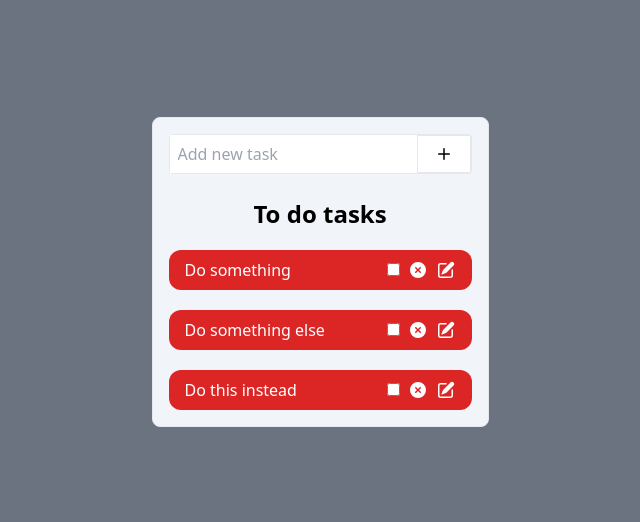
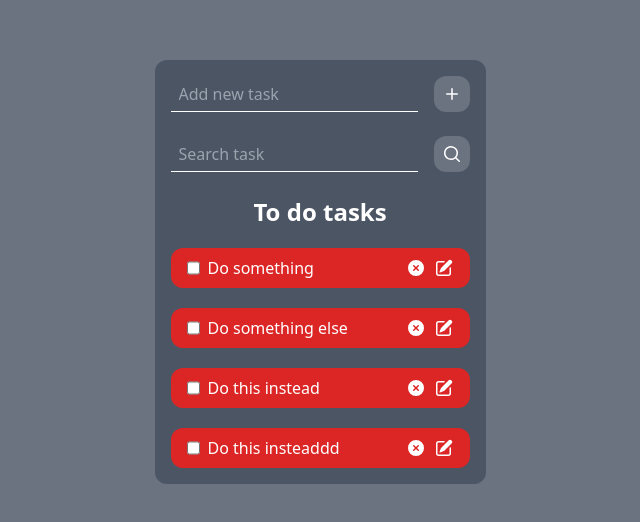
Before and after one commit to JellyGamez/Vue-todo-app, a Vue app: page / in a window 1280 px wide. Shown: the part 128-650 px from the top of the page, without its empty margins (320-960 px from the left). Built offline with nearby package versions, Linux system fonts and the light colour scheme.

Commit message:
improved readability

```diff
--- a/index.html
+++ b/index.html
@@ -8,7 +8,7 @@
     <link href="./src/assets/css/output.css" rel="stylesheet">
   </head>
   <body>
-    <div id="app" class="h-screen grid place-items-center bg-gray-500"></div>
+    <div id="app" class="h-screen grid place-content-center bg-gray-500"></div>
     <script type="module" src="/src/main.js"></script>
   </body>
 </html>
--- a/src/App.vue
+++ b/src/App.vue
@@ -1,22 +1,25 @@
 <script setup>
 import { computed, ref, provide } from 'vue';
-import TaskList from './components/TaskList.vue'
+import TaskList from './components/TaskList.vue';
+import ConfirmEditIcon from './components/icons/ConfirmEditIcon.vue';
+import AddIcon from './components/icons/AddIcon.vue';
 
 const tasks = ref([
     { label: "Do something", completed: false, id: 1      },
     { label: "Do something else", completed: false, id: 2 },
     { label: "Do this instead", completed: false, id: 3   },
+    { label: "Do this insteaddd", completed: false, id: 4 },
 ]);
-const input = ref();
+const input = ref('');
+const searchInput = ref('');
 const idToEdit = ref();
-
 
 const isEditing = computed(() => idToEdit.value !== undefined);
 const filters = computed(() => {
   return {
-        todo: tasks.value.filter(task => !task.completed),
-        completed: tasks.value.filter(task => task.completed),
-      }
+    todo: tasks.value.filter(task => !task.completed && task.label.includes(searchInput.value.trim())),
+    completed: tasks.value.filter(task => task.completed && task.label.includes(searchInput.value.trim())),
+  }
 })
 
 function addNewTask() {
@@ -26,14 +29,11 @@ function addNewTask() {
       task.label = input.value;
       idToEdit.value = undefined;
     }
-  else
-    tasks.value.push({label: input.value, completed: false, id: tasks.value.length + 1});
+  else if (input.value.trim() !== '')
+    tasks.value.push({label: input.value.trim(), completed: false, id: tasks.value.length + 1});
   input.value = '';
 }
 
-function completeTask(taskId) {
-  tasks.value.find(task => task.id)
-}
 function deleteTask(taskId) {
   tasks.value = tasks.value.filter(task => task.id !== taskId);
 }
@@ -48,24 +48,32 @@ provide('editingTask', editingTask);
 </script>
 
 <template>
-  <div class="flex flex-col gap-6 bg-slate-100 border rounded-lg p-4">
+  <div class="flex flex-col gap-6 bg-gray-600 rounded-xl p-4">
 
-    <div class="flex border rounded">
-      <input class="w-full px-2" type="text" :placeholder="!isEditing ? 'Add new task' : 'Edit task'" v-model="input">
-      <button class="bg-white py-2 px-4 border" @click="addNewTask">
+    <div class="flex">
+      <input class="w-full px-2 border-b border-white mr-4 bg-gray-600 text-white outline-none" type="text" :placeholder="!isEditing ? 'Add new task' : 'Edit task'" v-model="input">
+      <button class="py-2 px-2 rounded-xl bg-gray-500" @click="addNewTask">
 
         <template v-if="isEditing">
-          <svg xmlns="http://www.w3.org/2000/svg" viewBox="0 0 20 20" fill="currentColor" class="w-5 h-5">
-          <path fill-rule="evenodd" d="M16.704 4.153a.75.75 0 01.143 1.052l-8 10.5a.75.75 0 01-1.127.075l-4.5-4.5a.75.75 0 011.06-1.06l3.894 3.893 7.48-9.817a.75.75 0 011.05-.143z" clip-rule="evenodd" />
-          </svg>
+          <ConfirmEditIcon/>
         </template>
+
         <template v-else="">
-          <svg xmlns="http://www.w3.org/2000/svg" viewBox="0 0 20 20" fill="currentColor" class="w-5 h-5">
-          <path d="M10.75 4.75a.75.75 0 00-1.5 0v4.5h-4.5a.75.75 0 000 1.5h4.5v4.5a.75.75 0 001.5 0v-4.5h4.5a.75.75 0 000-1.5h-4.5v-4.5z" />
-          </svg>
+          <AddIcon  />
         </template>
 
       </button>
+    </div>
+
+    <div class="flex">
+      <input class="w-full px-2 border-b border-white mr-4 bg-gray-600 text-white outline-none" type="text" placeholder="Search task" v-model="searchInput">
+      <div class="py-2 px-2 bg-gray-500 rounded-xl">
+
+        <svg xmlns="http://www.w3.org/2000/svg" viewBox="0 0 20 20" fill="white" class="w-5 h-5">
+        <path fill-rule="evenodd" d="M9 3.5a5.5 5.5 0 100 11 5.5 5.5 0 000-11zM2 9a7 7 0 1112.452 4.391l3.328 3.329a.75.75 0 11-1.06 1.06l-3.329-3.328A7 7 0 012 9z" clip-rule="evenodd" />
+        </svg>
+
+      </div>
     </div>
 
     <TaskList listLabel="To do tasks" :tasks="filters.todo"/>
--- a/src/assets/css/output.css
+++ b/src/assets/css/output.css
@@ -526,20 +526,16 @@ video {
   margin-bottom: 1.25rem;
 }
 
+.mr-4 {
+  margin-right: 1rem;
+}
+
 .flex {
   display: flex;
 }
 
 .grid {
   display: grid;
-}
-
-.h-screen {
-  height: 100vh;
-}
-
-.h-6 {
-  height: 1.5rem;
 }
 
 .h-5 {
@@ -550,8 +546,8 @@ video {
   height: 100%;
 }
 
-.w-6 {
-  width: 1.5rem;
+.h-screen {
+  height: 100vh;
 }
 
 .w-5 {
@@ -566,24 +562,20 @@ video {
   flex-direction: column;
 }
 
-.place-items-center {
-  place-items: center;
-}
-
-.items-center {
-  align-items: center;
+.place-content-center {
+  place-content: center;
 }
 
 .justify-between {
   justify-content: space-between;
 }
 
-.gap-10 {
-  gap: 2.5rem;
+.gap-5 {
+  gap: 1.25rem;
 }
 
-.gap-5 {
-  gap: 1.25rem;
+.gap-6 {
+  gap: 1.5rem;
 }
 
 .space-x-2 > :not([hidden]) ~ :not([hidden]) {
@@ -592,31 +584,17 @@ video {
   margin-left: calc(0.5rem * calc(1 - var(--tw-space-x-reverse)));
 }
 
-.space-x-4 > :not([hidden]) ~ :not([hidden]) {
-  --tw-space-x-reverse: 0;
-  margin-right: calc(1rem * var(--tw-space-x-reverse));
-  margin-left: calc(1rem * calc(1 - var(--tw-space-x-reverse)));
-}
-
 .rounded-xl {
   border-radius: 0.75rem;
 }
 
-.rounded {
-  border-radius: 0.25rem;
+.border-b {
+  border-bottom-width: 1px;
 }
 
-.rounded-lg {
-  border-radius: 0.5rem;
-}
-
-.border {
-  border-width: 1px;
-}
-
-.border-black {
+.border-white {
   --tw-border-opacity: 1;
-  border-color: rgb(0 0 0 / var(--tw-border-opacity));
+  border-color: rgb(255 255 255 / var(--tw-border-opacity));
 }
 
 .bg-gray-500 {
@@ -624,24 +602,23 @@ video {
   background-color: rgb(107 114 128 / var(--tw-bg-opacity));
 }
 
+.bg-gray-600 {
+  --tw-bg-opacity: 1;
+  background-color: rgb(75 85 99 / var(--tw-bg-opacity));
+}
+
 .bg-red-600 {
   --tw-bg-opacity: 1;
   background-color: rgb(220 38 38 / var(--tw-bg-opacity));
 }
 
-.bg-red-100 {
-  --tw-bg-opacity: 1;
-  background-color: rgb(254 226 226 / var(--tw-bg-opacity));
+.p-4 {
+  padding: 1rem;
 }
 
-.bg-black {
-  --tw-bg-opacity: 1;
-  background-color: rgb(0 0 0 / var(--tw-bg-opacity));
-}
-
-.bg-white {
-  --tw-bg-opacity: 1;
-  background-color: rgb(255 255 255 / var(--tw-bg-opacity));
+.px-2 {
+  padding-left: 0.5rem;
+  padding-right: 0.5rem;
 }
 
 .px-4 {
@@ -652,21 +629,6 @@ video {
 .py-2 {
   padding-top: 0.5rem;
   padding-bottom: 0.5rem;
-}
-
-.py-4 {
-  padding-top: 1rem;
-  padding-bottom: 1rem;
-}
-
-.px-2 {
-  padding-left: 0.5rem;
-  padding-right: 0.5rem;
-}
-
-.px-3 {
-  padding-left: 0.75rem;
-  padding-right: 0.75rem;
 }
 
 .pr-4 {
@@ -691,6 +653,11 @@ video {
   color: rgb(255 255 255 / var(--tw-text-opacity));
 }
 
+.outline-none {
+  outline: 2px solid transparent;
+  outline-offset: 2px;
+}
+
 .filter {
   filter: var(--tw-blur) var(--tw-brightness) var(--tw-contrast) var(--tw-grayscale) var(--tw-hue-rotate) var(--tw-invert) var(--tw-saturate) var(--tw-sepia) var(--tw-drop-shadow);
 }
--- a/src/components/TaskItem.vue
+++ b/src/components/TaskItem.vue
@@ -11,22 +11,31 @@ const editingTask = inject('editingTask');
 <template>
     <div class="h-full flex space-x-2">
         <div class="flex justify-between bg-red-600 hover:bg-red-700 text-white px-4 py-2 rounded-xl w-full">
-            <p class="pr-4"> {{ task.label }} </p>
+
             <div class="flex space-x-2">
-                <div class="space-x-2">
-                    <input class="hover:cursor-pointer" type="checkbox" v-model="task.completed">
-                </div>
+                <input class="hover:cursor-pointer" type="checkbox" v-model="task.completed">
+                <p class="pr-4"> {{ task.label }} </p>
+            </div>
+
+            <div class="flex space-x-2">
+
                 <button @click="() => deleteTask(task.id)">
-                <svg xmlns="http://www.w3.org/2000/svg" viewBox="0 0 20 20" fill="currentColor" class="w-5 h-5">
-                <path fill-rule="evenodd" d="M10 18a8 8 0 100-16 8 8 0 000 16zM8.28 7.22a.75.75 0 00-1.06 1.06L8.94 10l-1.72 1.72a.75.75 0 101.06 1.06L10 11.06l1.72 1.72a.75.75 0 101.06-1.06L11.06 10l1.72-1.72a.75.75 0 00-1.06-1.06L10 8.94 8.28 7.22z" clip-rule="evenodd" />
-                </svg>
+
+                    <svg xmlns="http://www.w3.org/2000/svg" viewBox="0 0 20 20" fill="currentColor" class="w-5 h-5">
+                    <path fill-rule="evenodd" d="M10 18a8 8 0 100-16 8 8 0 000 16zM8.28 7.22a.75.75 0 00-1.06 1.06L8.94 10l-1.72 1.72a.75.75 0 101.06 1.06L10 11.06l1.72 1.72a.75.75 0 101.06-1.06L11.06 10l1.72-1.72a.75.75 0 00-1.06-1.06L10 8.94 8.28 7.22z" clip-rule="evenodd" />
+                    </svg>
+
                 </button>
+
                 <button @click="() => editingTask(task.id)">
+
                     <svg xmlns="http://www.w3.org/2000/svg" viewBox="0 0 20 20" fill="currentColor" class="w-5 h-5">
                     <path d="M5.433 13.917l1.262-3.155A4 4 0 017.58 9.42l6.92-6.918a2.121 2.121 0 013 3l-6.92 6.918c-.383.383-.84.685-1.343.886l-3.154 1.262a.5.5 0 01-.65-.65z" />
                     <path d="M3.5 5.75c0-.69.56-1.25 1.25-1.25H10A.75.75 0 0010 3H4.75A2.75 2.75 0 002 5.75v9.5A2.75 2.75 0 004.75 18h9.5A2.75 2.75 0 0017 15.25V10a.75.75 0 00-1.5 0v5.25c0 .69-.56 1.25-1.25 1.25h-9.5c-.69 0-1.25-.56-1.25-1.25v-9.5z" />
                     </svg>
+
                 </button>
+
             </div>
         </div>
     </div>
--- a/src/components/TaskList.vue
+++ b/src/components/TaskList.vue
@@ -7,7 +7,7 @@ defineProps({ listLabel: String, tasks: Array})
 
 <template>
     <div v-if="tasks.length">
-        <h1 class="font-bold text-2xl text-center mb-5"> {{ listLabel }} </h1>
+        <h1 v-if="tasks.length" class="font-bold text-2xl text-white text-center mb-5"> {{ listLabel }} </h1>
         <ul class="flex flex-col gap-5">
             <li v-for="task in tasks" :key="task.id">
                 <TaskItem :task="task"/>
--- /dev/null
+++ b/src/components/icons/AddIcon.vue
@@ -0,0 +1,5 @@
+<template>
+    <svg xmlns="http://www.w3.org/2000/svg" viewBox="0 0 20 20" fill="white" class="w-5 h-5">
+        <path d="M10.75 4.75a.75.75 0 00-1.5 0v4.5h-4.5a.75.75 0 000 1.5h4.5v4.5a.75.75 0 001.5 0v-4.5h4.5a.75.75 0 000-1.5h-4.5v-4.5z" />
+    </svg>
+</template>
--- /dev/null
+++ b/src/components/icons/ConfirmEditIcon.vue
@@ -0,0 +1,5 @@
+<template>
+    <svg xmlns="http://www.w3.org/2000/svg" viewBox="0 0 20 20" fill="white" class="w-5 h-5">
+        <path fill-rule="evenodd" d="M16.704 4.153a.75.75 0 01.143 1.052l-8 10.5a.75.75 0 01-1.127.075l-4.5-4.5a.75.75 0 011.06-1.06l3.894 3.893 7.48-9.817a.75.75 0 011.05-.143z" clip-rule="evenodd" />
+    </svg>
+</template>
```
Also changed, not shown: 1 other file (tests, documents, lock files or other folders).
